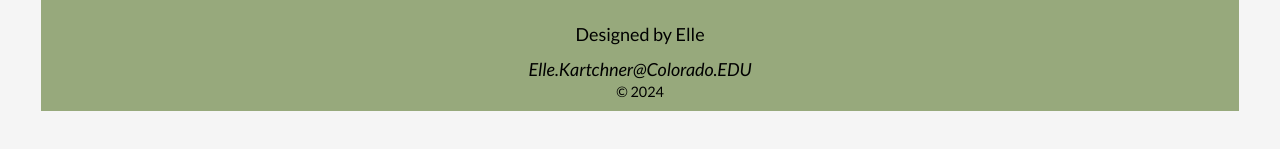
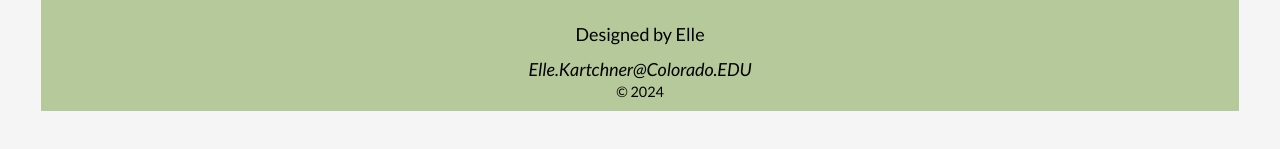
Before and after one commit to emkartch/ATLS_3150, a plain HTML site: page index.html in a window 1280 px wide. Shown: the part 553-702 px from the top of the page. Drawn offline with nearby package versions, Linux system fonts and the light colour scheme.

Commit message:
Update index.css

```diff
--- a/css/index.css
+++ b/css/index.css
@@ -92,7 +92,7 @@ main {
 
 footer {
     grid-area: foot;
-    background: #97A97C;
+    background: #B5C99A;
 }
 
 aside img {
```
